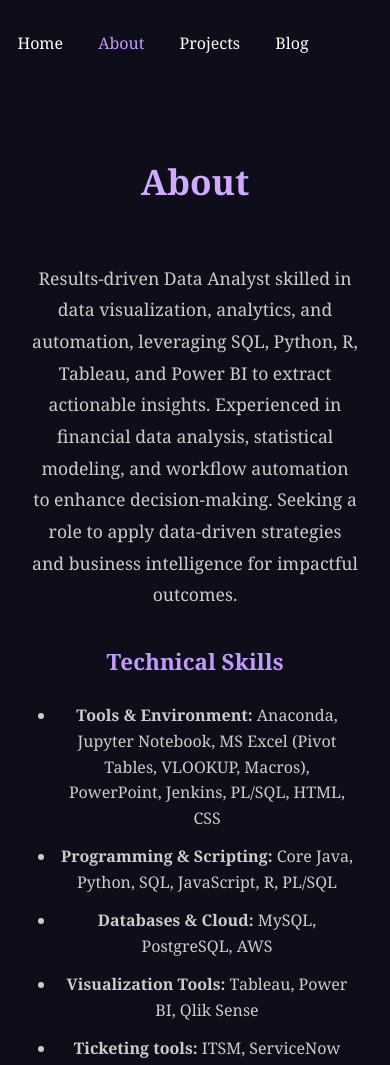
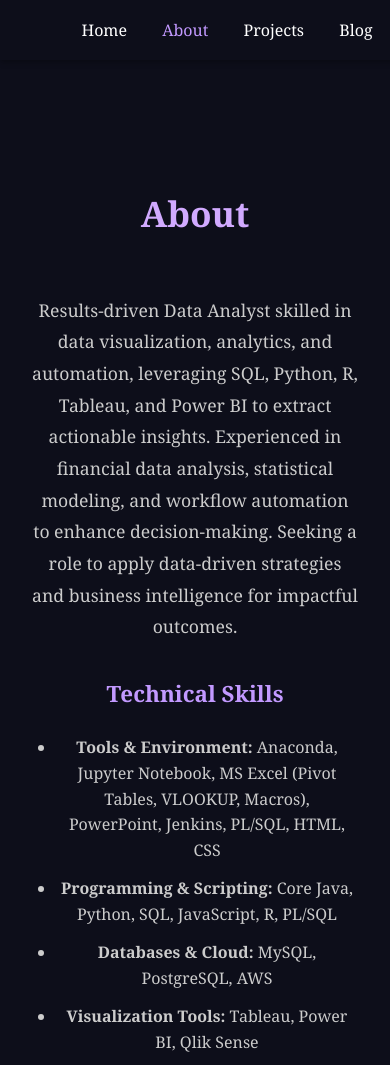
Before and after one commit to AlokamDakshanya/portfolio-builder, a plain HTML site: page about.html in a window 390 px wide. Shown: the top 1065 px of the page. Drawn offline with Linux system fonts and the light colour scheme.

Commit message:
✨ Updated home page with dynamic background and mobile fixes

```diff
--- a/style.css
+++ b/style.css
@@ -10,11 +10,12 @@ body {
 .navbar {
   position: fixed;
   top: 0;
-  right: 0;
+  left: 0;
   width: 100%;
-  background-color: transparent;
-  padding: 2rem 2rem 0;
-  z-index: 10;
+  background-color: #0d0e1a;
+  padding: 1.2rem 2rem;
+  z-index: 1000;
+  box-shadow: 0 2px 6px rgba(0, 0, 0, 0.3);
 }
 
 .navbar ul {
@@ -47,7 +48,7 @@ body {
   align-items: center;
   justify-content: center;
   text-align: center;
-  padding: 2rem;
+  padding: 8rem 2rem 2rem;
   background-color: #0d0e1a;
   color: white;
   flex-direction: column;
@@ -112,6 +113,7 @@ body {
   margin: 0 auto;
   padding-left: 2rem;
   padding-right: 2rem;
+  margin-top: 2rem;
 }
 
 .about-title {
@@ -384,7 +386,7 @@ body {
   }
 
   .hero {
-    padding-top: 6rem;
+    padding-top: 8rem;
   }
 
   .hero h1.glow-text {
```
